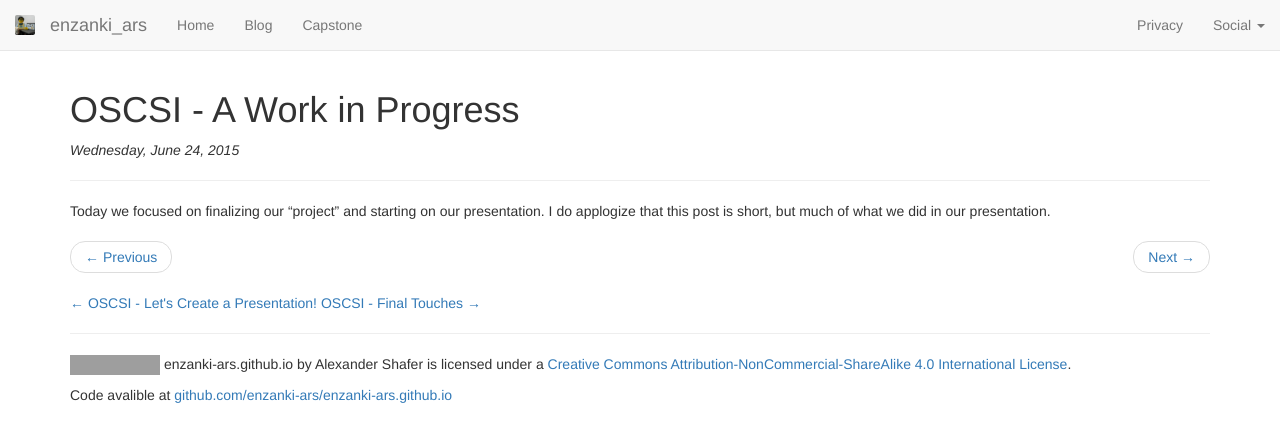
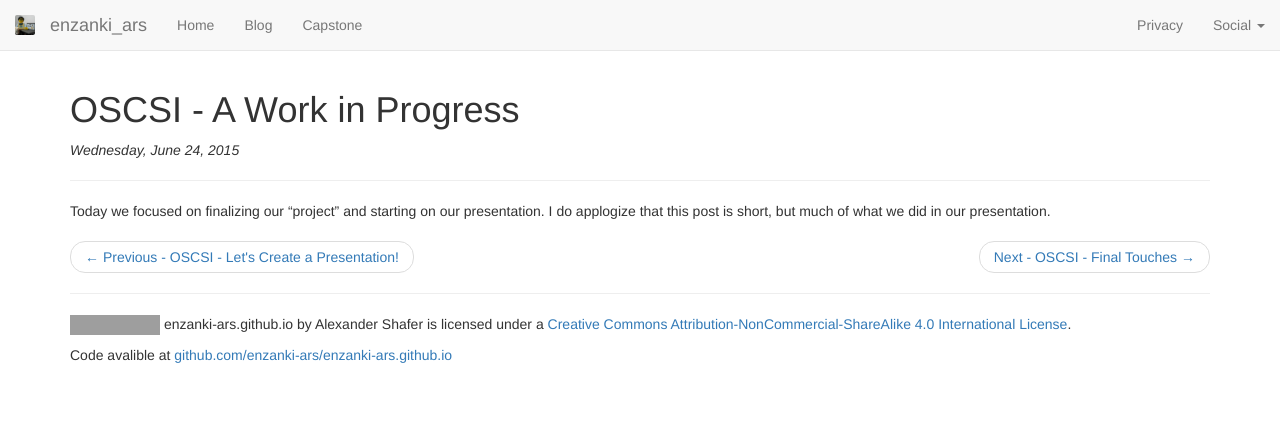
Before and after one commit to enzanki-ars/enzanki-ars.github.io, a Jekyll site: the page built from _posts/2015-06-24-oscsi-a-work-in-progress.md, in a window 1280 px wide. Shown: the top 442 px of the page. Built offline with Jekyll 4.4.1, drawn with Linux system fonts in a browser that asks for light colours; nearby versions of some CDN libraries; grey boxes are pictures that could not be loaded.

Commit message:
Remove demo code

```diff
--- a/_layouts/post.html
+++ b/_layouts/post.html
@@ -2,29 +2,21 @@
     <h1>{{ page.title }}</h1>
     <i>{{ page.date | date: "%A, %B %d, %Y" }}</i>
     <hr>
+
     {{ content }}
 
     <nav>
         <ul class="pager">
             {% if page.previous.url %}
-                <li class="previous"><a href="{{ page.previous.url }}"><span aria-hidden="true">&larr;</span> Previous</a></li>
+                <li class="previous"><a href="{{ page.previous.url }}"><span aria-hidden="true">&larr;</span> Previous - {{ page.previous.title }}</a></li>
             {% else %}
                 <li class="previous disabled"><a href="{{ page.previous.url }}"><span aria-hidden="true">&larr;</span> Previous</a></li>
             {% endif %}
             {% if page.next.url %}
-                <li class="next"><a href="{{ page.next.url }}">Next <span aria-hidden="true">&rarr;</span></a></li>
+                <li class="next"><a href="{{ page.next.url }}">Next - {{ page.next.title }} <span aria-hidden="true">&rarr;</span></a></li>
             {% else %}
                 <li class="next disabled"><a href="{{ page.next.url }}">Next <span aria-hidden="true">&rarr;</span></a></li>
             {% endif %}
         </ul>
     </nav>
-
-    <div class="post-nav">
-        {% if page.previous.url %}
-            <a class="previous-post" href="{{ page.previous.url }}" title="Article précédent">← {{ page.previous.title }}</a>
-        {% endif %}
-        {% if page.next.url %}
-            <a class="next-post" href="{{ page.next.url }}" title="Article suivant">{{ page.next.title }} →</a>
-        {% endif %}
-    </div>
 {% include footer.html %}
```
